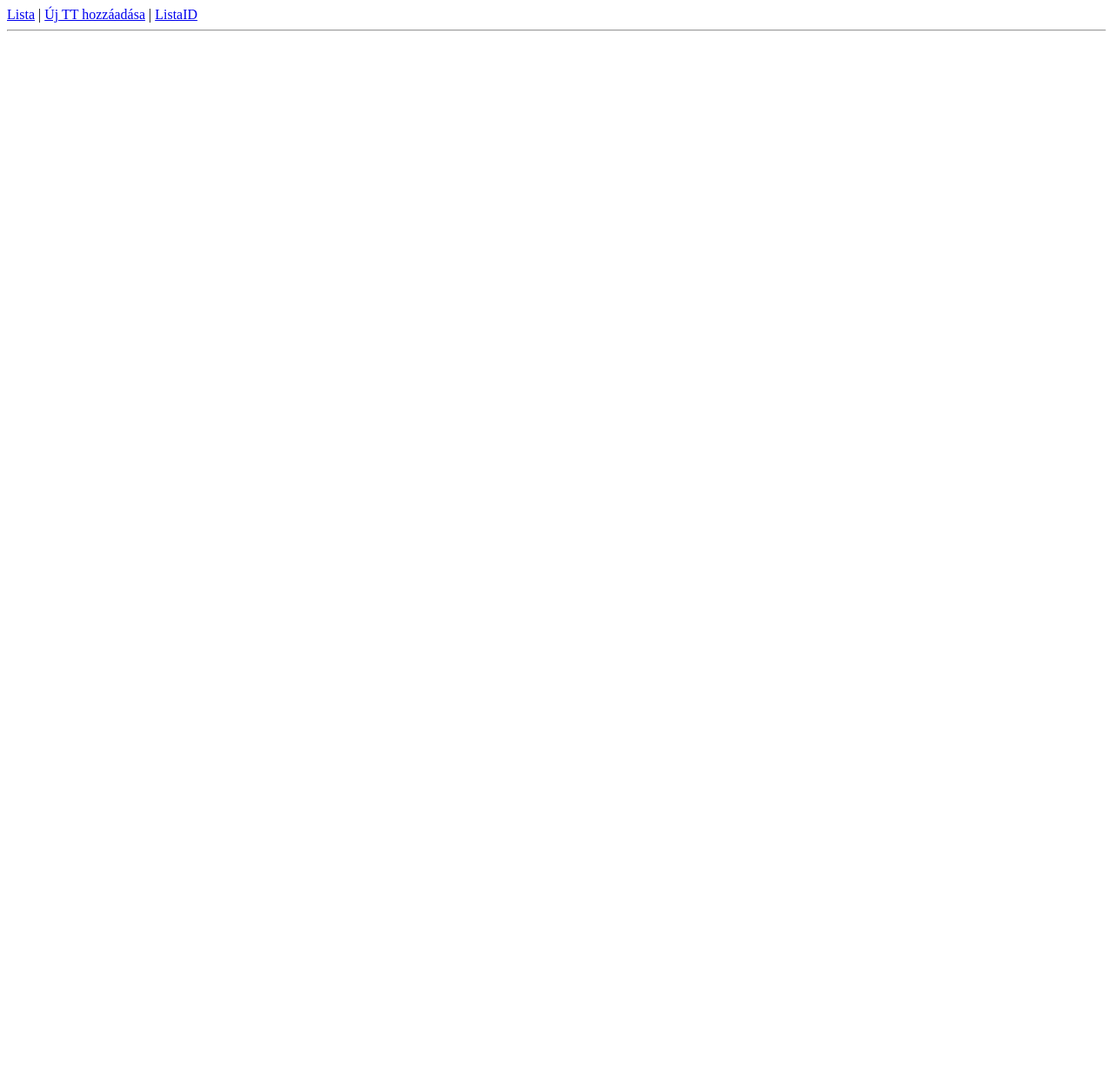
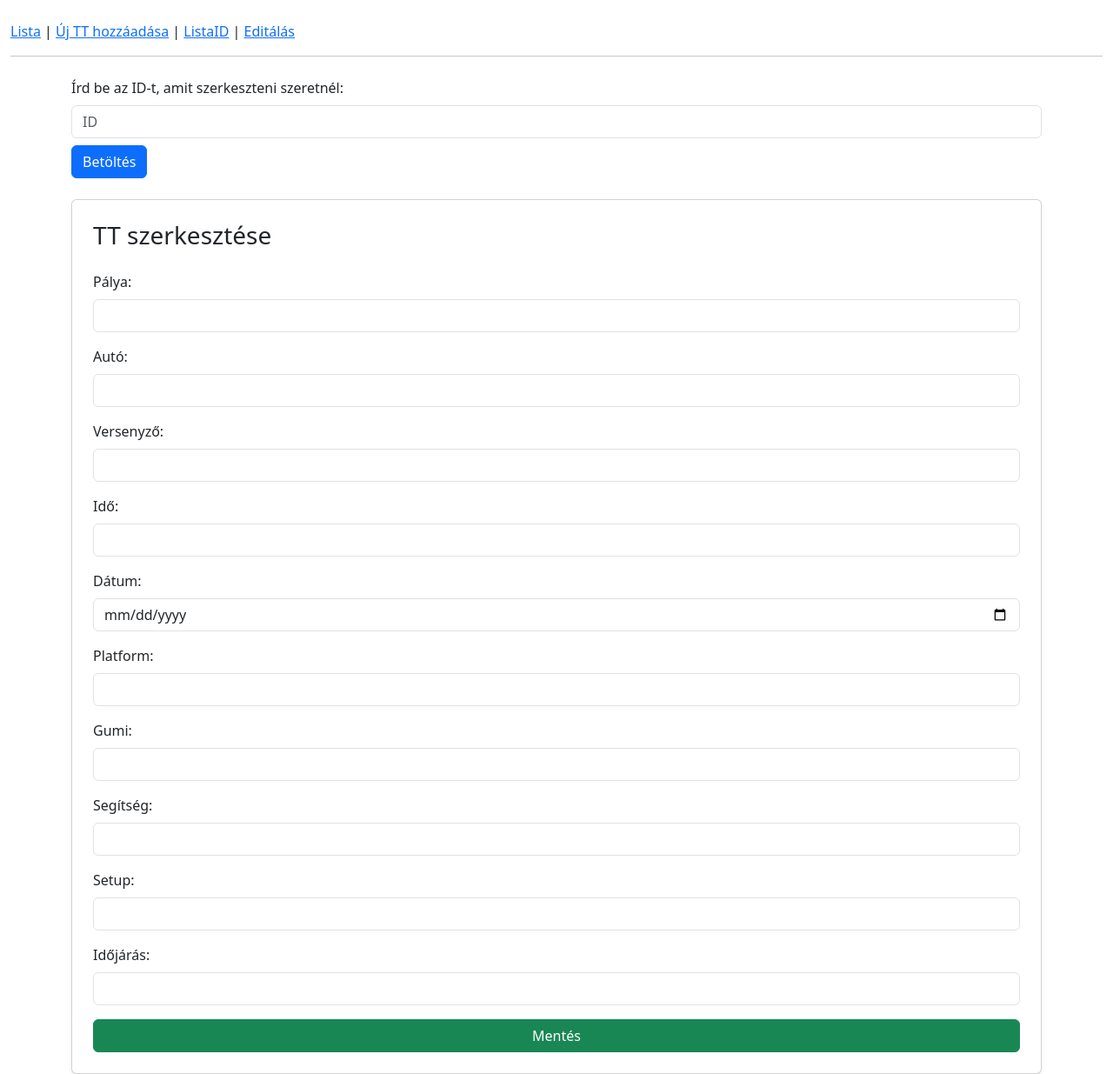
Before and after one commit to kesamarci/AA896O-KESERU, an Angular app in the folder FRONTEND/F1TimeTrialTrack/: page /tt-edit/1 in a window 1280 px wide. Before the commit this address led to /. Shown: the whole page at 87% size. Before the commit the page ends 800 px from the top, so only its background shows below. Built offline with nearby package versions, Linux system fonts and the light colour scheme; no server answers.

Commit message:
ttedit müködik

```diff
--- a/FRONTEND/F1TimeTrialTrack/src/app/app-routing.module.ts
+++ b/FRONTEND/F1TimeTrialTrack/src/app/app-routing.module.ts
@@ -4,12 +4,14 @@ import { TtListComponent } from './tts/tt-list/tt-list.component';
 import { TtAddComponent } from './tts/tt-add/tt-add.component';
 import { TtDeleteComponent } from './tts/tt-delete/tt-delete.component';
 import { TtListIdComponent } from './tts/tt-list-id/tt-list-id.component';
+import { TtEditComponent } from './tts/tt-edit/tt-edit.component';
 
 const routes: Routes = [
   { path: 'tts', component: TtListComponent },
   { path: 'tt-add', component: TtAddComponent },
   { path: '', redirectTo: '/tts', pathMatch: 'full' },
   { path: 'tt-details', component: TtListIdComponent },
+  { path: 'tt-edit/:id', component: TtEditComponent },
 ]
 
 @NgModule({
--- a/FRONTEND/F1TimeTrialTrack/src/app/app.component.html
+++ b/FRONTEND/F1TimeTrialTrack/src/app/app.component.html
@@ -1,9 +1,14 @@
+<div class="container-fluid mt-4">
+  <!-- ide jön a tartalom -->
+
 <nav>
   <a routerLink="/tts">Lista</a> |
   <a routerLink="/tt-add">Új TT hozzáadása</a> |
-  <a routerLink="/tt-details">ListaID</a>
+  <a routerLink="/tt-details">ListaID</a> |
+   <a [routerLink]="['/tt-edit', 'ittAzId']">Editálás</a>
 </nav>
 
 <hr />
 
 <router-outlet></router-outlet>
+</div>
--- a/FRONTEND/F1TimeTrialTrack/src/app/services/tt.service.ts
+++ b/FRONTEND/F1TimeTrialTrack/src/app/services/tt.service.ts
@@ -32,6 +32,11 @@ export class TtService {
     this.tts = data;
   });
   }
+  getTtById(id: string, callback: (data: Tt) => void): void {
+  this.http.get<Tt>(this.apiBaseUrl + 'TTs/' + id).subscribe((data) => {
+    callback(data);
+  });
+}
 
   getTtDetailsById(id: string, callback: (data: Ttdetails) => void): void {
   this.http.get<Ttdetails>(this.apiBaseUrl + 'TTs/' + id).subscribe(data => {
@@ -41,9 +46,12 @@ export class TtService {
 
 
 
-  updateTt(id: string, tt: Tt): void {
-    this.http.put(this.apiBaseUrl + 'TTs/' + id, tt).subscribe(() => {
-      this.loadTts();
+  updateTt( tt: Tt): void {
+    this.http.put(this.apiBaseUrl + 'TTs/' + tt.id, tt).subscribe(() => {
+       const index = this.tts.findIndex(x => x.id === tt.id);
+    if (index !== -1) {
+      this.tts[index] = tt;
+    }
     });
   }
 
--- a/FRONTEND/F1TimeTrialTrack/src/app/tts/tt-edit/tt-edit.component.html
+++ b/FRONTEND/F1TimeTrialTrack/src/app/tts/tt-edit/tt-edit.component.html
@@ -1 +1,63 @@
-<p>tt-edit works!</p>
+<div class="container mt-4">
+  <div class="mb-3">
+    <label for="inputId" class="form-label">Írd be az ID-t, amit szerkeszteni szeretnél:</label>
+    <input id="inputId" type="text" class="form-control" [(ngModel)]="id" placeholder="ID" />
+    <button class="btn btn-primary mt-2" (click)="loadTtById()">Betöltés</button>
+  </div>
+
+  <div *ngIf="tt" class="card p-4 mt-4 shadow-sm">
+    <h3 class="mb-4">TT szerkesztése</h3>
+
+    <div class="mb-3">
+      <label class="form-label">Pálya:</label>
+      <input type="text" class="form-control" [(ngModel)]="tt.trackName" />
+    </div>
+
+    <div class="mb-3">
+      <label class="form-label">Autó:</label>
+      <input type="text" class="form-control" [(ngModel)]="tt.car" />
+    </div>
+
+    <div class="mb-3">
+      <label class="form-label">Versenyző:</label>
+      <input type="text" class="form-control" [(ngModel)]="tt.driver" />
+    </div>
+
+    <div class="mb-3">
+      <label class="form-label">Idő:</label>
+      <input type="text" class="form-control" [(ngModel)]="tt.time" />
+    </div>
+
+    <div class="mb-3">
+      <label class="form-label">Dátum:</label>
+      <input type="date" class="form-control" [(ngModel)]="tt.date" />
+    </div>
+
+    <div class="mb-3">
+      <label class="form-label">Platform:</label>
+      <input type="text" class="form-control" [(ngModel)]="tt.platform" />
+    </div>
+
+    <div class="mb-3">
+      <label class="form-label">Gumi:</label>
+      <input type="text" class="form-control" [(ngModel)]="tt.tire" />
+    </div>
+
+    <div class="mb-3">
+      <label class="form-label">Segítség:</label>
+      <input type="text" class="form-control" [(ngModel)]="tt.assist" />
+    </div>
+
+    <div class="mb-3">
+      <label class="form-label">Setup:</label>
+      <input type="text" class="form-control" [(ngModel)]="tt.setup" />
+    </div>
+
+    <div class="mb-3">
+      <label class="form-label">Időjárás:</label>
+      <input type="text" class="form-control" [(ngModel)]="tt.wheather" />
+    </div>
+
+    <button class="btn btn-success" (click)="onUpdate()">Mentés</button>
+  </div>
+</div>
--- a/FRONTEND/F1TimeTrialTrack/src/app/tts/tt-edit/tt-edit.component.ts
+++ b/FRONTEND/F1TimeTrialTrack/src/app/tts/tt-edit/tt-edit.component.ts
@@ -1,4 +1,7 @@
 import { Component } from '@angular/core';
+import { Tt } from '../../models/tt';
+import { TtService } from '../../services/tt.service';
+import { ActivatedRoute, Route, Router } from '@angular/router';
 
 @Component({
   selector: 'app-tt-edit',
@@ -7,5 +10,26 @@ import { Component } from '@angular/core';
   styleUrl: './tt-edit.component.sass'
 })
 export class TtEditComponent {
+  tt: Tt =new Tt();
+  id:string='';
+ constructor(private ttService: TtService,private router:Router)
+ {
 
+ }
+
+
+    loadTtById(): void {
+    if (!this.id) {
+      alert('Kérlek adj meg egy érvényes ID-t!');
+      return;
+    }
+    this.ttService.getTtById(this.id, (data) => {
+      this.tt = data;
+    });
+  }
+
+  onUpdate(): void {
+    this.ttService.updateTt(this.tt);
+    this.router.navigate(['/tts']);
+  }
 }
--- a/FRONTEND/F1TimeTrialTrack/src/index.html
+++ b/FRONTEND/F1TimeTrialTrack/src/index.html
@@ -6,6 +6,7 @@
   <base href="/">
   <meta name="viewport" content="width=device-width, initial-scale=1">
   <link rel="icon" type="image/x-icon" href="favicon.ico">
+  <link href="https://cdn.jsdelivr.net/npm/bootstrap@5.3.0/dist/css/bootstrap.min.css" rel="stylesheet" />
 </head>
 <body>
   <app-root></app-root>
```
